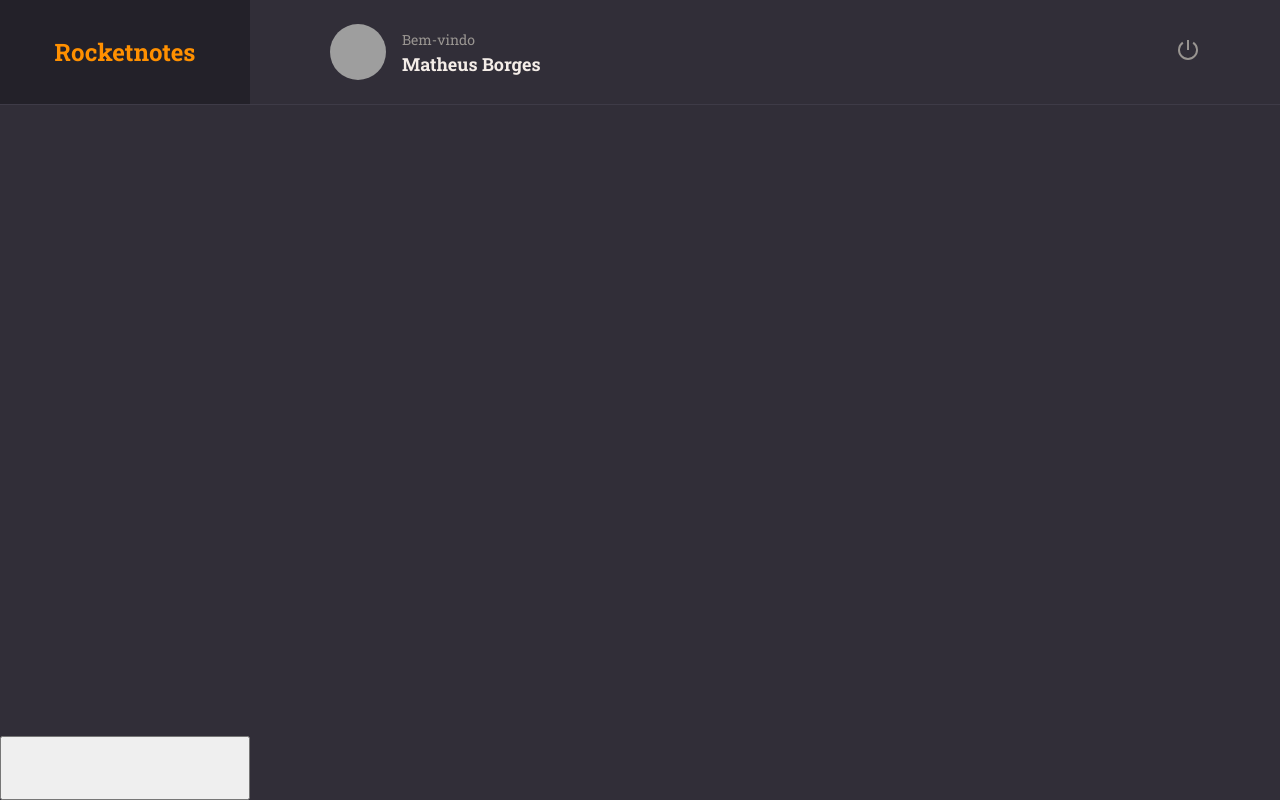
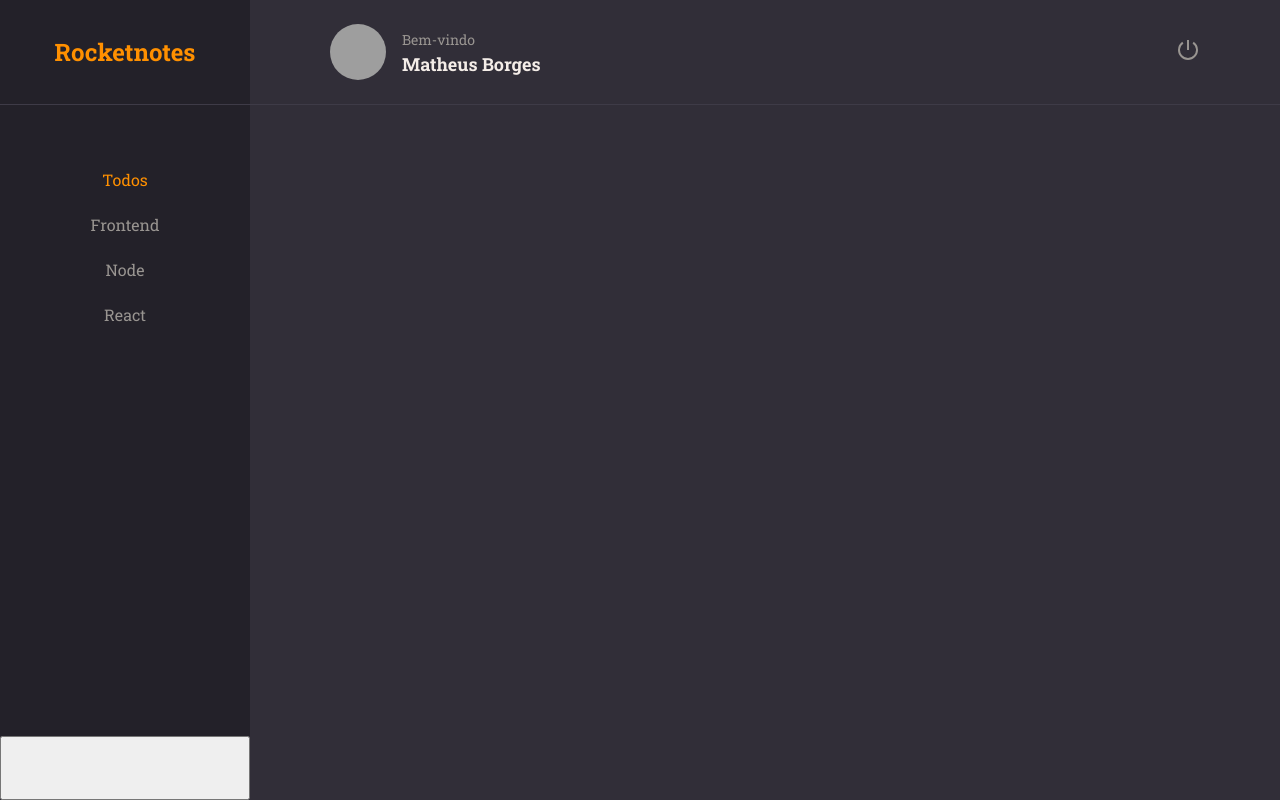
Before and after one commit to MatheusBorgesDev/rocketnotes-Introduction-to-react.js, a React (Vite) app: page / in a window 1280 px wide. Built offline with nearby package versions, Linux system fonts and the light colour scheme; grey boxes are pictures that could not be loaded.

Commit message:
Menu buttons added

```diff
--- a/src/components/ButtonText/index.jsx
+++ b/src/components/ButtonText/index.jsx
@@ -1,10 +1,11 @@
 import { Container } from "./styles"
 
-export function ButtonText ({ title, ...rest}){
+export function ButtonText ({ title, isActive = false, ...rest}){
 
   return(
     <Container
       type="button"
+      isActive={isActive}
       {...rest}
     >
       {title}
--- a/src/components/ButtonText/styles.jsx
+++ b/src/components/ButtonText/styles.jsx
@@ -2,7 +2,7 @@ import styled from "styled-components";
 
 export const Container = styled.button`
   background: none;
-  color: ${({ theme }) => theme.COLORS.ORANGE};
+  color: ${({ theme, isActive }) => isActive ? theme.COLORS.ORANGE : theme.COLORS.GRAY_100};
   border: none;
   font-size: 16px;
 `;
--- a/src/pages/Home/index.jsx
+++ b/src/pages/Home/index.jsx
@@ -1,6 +1,7 @@
 import { Container, Brand, Menu, Search, Content, NewNote} from './styles'
 
 import { Header } from '../../components/Header';
+import { ButtonText  } from '../../components/ButtonText';
 
 export function Home(){
   return(
@@ -12,7 +13,10 @@ export function Home(){
       <Header />
 
       <Menu>
-
+        <li> <ButtonText title="Todos" isActive /> </li>
+        <li> <ButtonText title="Frontend" /> </li>
+        <li> <ButtonText title="Node" /> </li>
+        <li> <ButtonText title="React" /> </li>
       </Menu>
 
       <Search>
--- a/src/pages/Home/styles.js
+++ b/src/pages/Home/styles.js
@@ -36,6 +36,14 @@ export const Brand = styled.div`
 
 export const Menu = styled.ul`
   grid-area: menu;
+  background-color: ${({ theme }) => theme.COLORS.BACKGROUND_900};
+
+  padding-top: 64px;
+  text-align: center;
+
+  > li {
+    margin-bottom: 24px;
+  }
 `;
 
 export const Search = styled.div`
```
